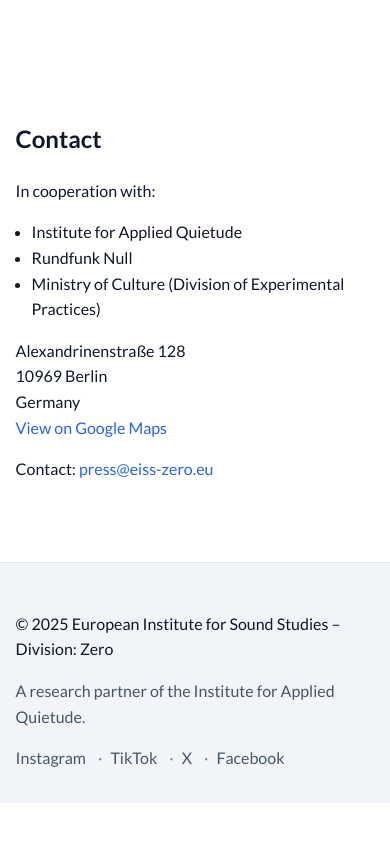
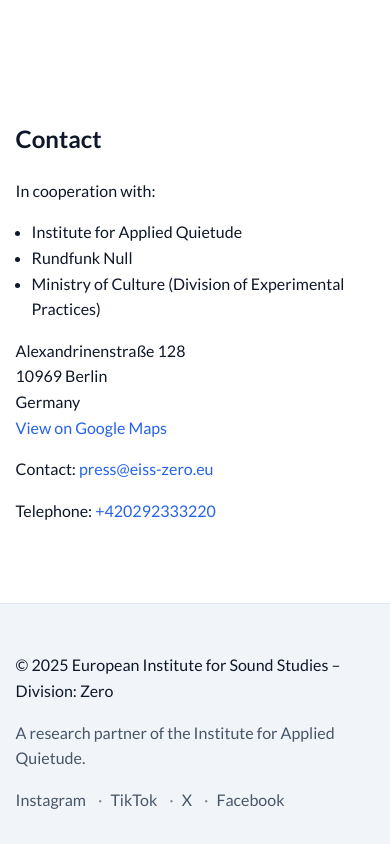
Before and after one commit to Jupiman/eiss-zero, a plain HTML site: page index.html in a window 390 px wide. Shown: the part 3413-4257 px from the top of the page. Before the commit the page ends 4216 px from the top, so only its background shows below. Drawn offline with Linux system fonts and the light colour scheme.

Commit message:
adding telephone

```diff
--- a/index.html
+++ b/index.html
@@ -159,6 +159,7 @@
             <a href="https://maps.app.goo.gl/qh2xjjy3Q7frrWwW9" target="_blank" rel="noopener noreferrer">View on Google Maps</a>
           </address>
           <p class="mt">Contact: <a href="mailto:press@eiss-zero.eu">press@eiss-zero.eu</a></p>
+          <p class="mt">Telephone: <a href="tel:+420292333220">+420292333220</a></p>
         </div>
       </section>
     </main>
```
